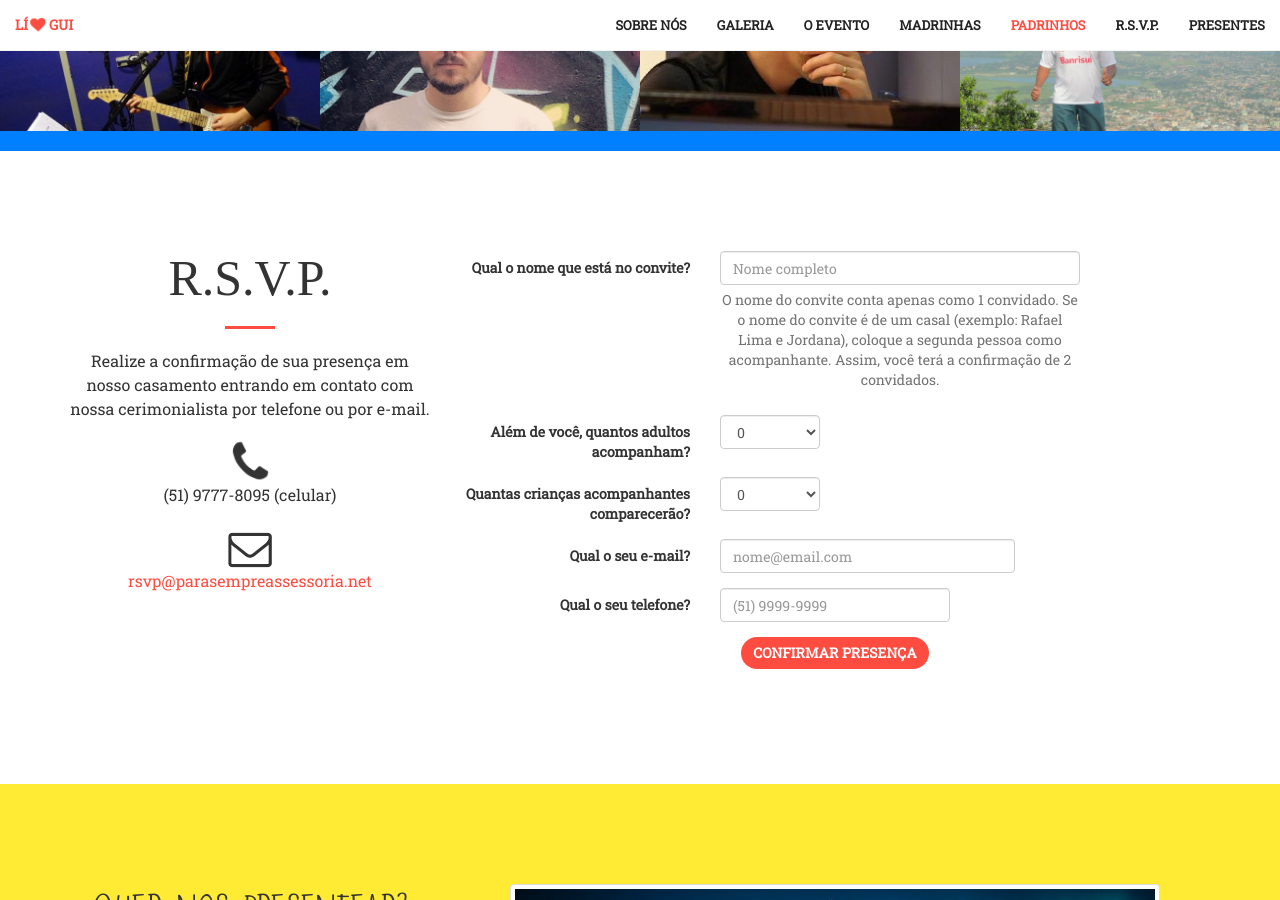
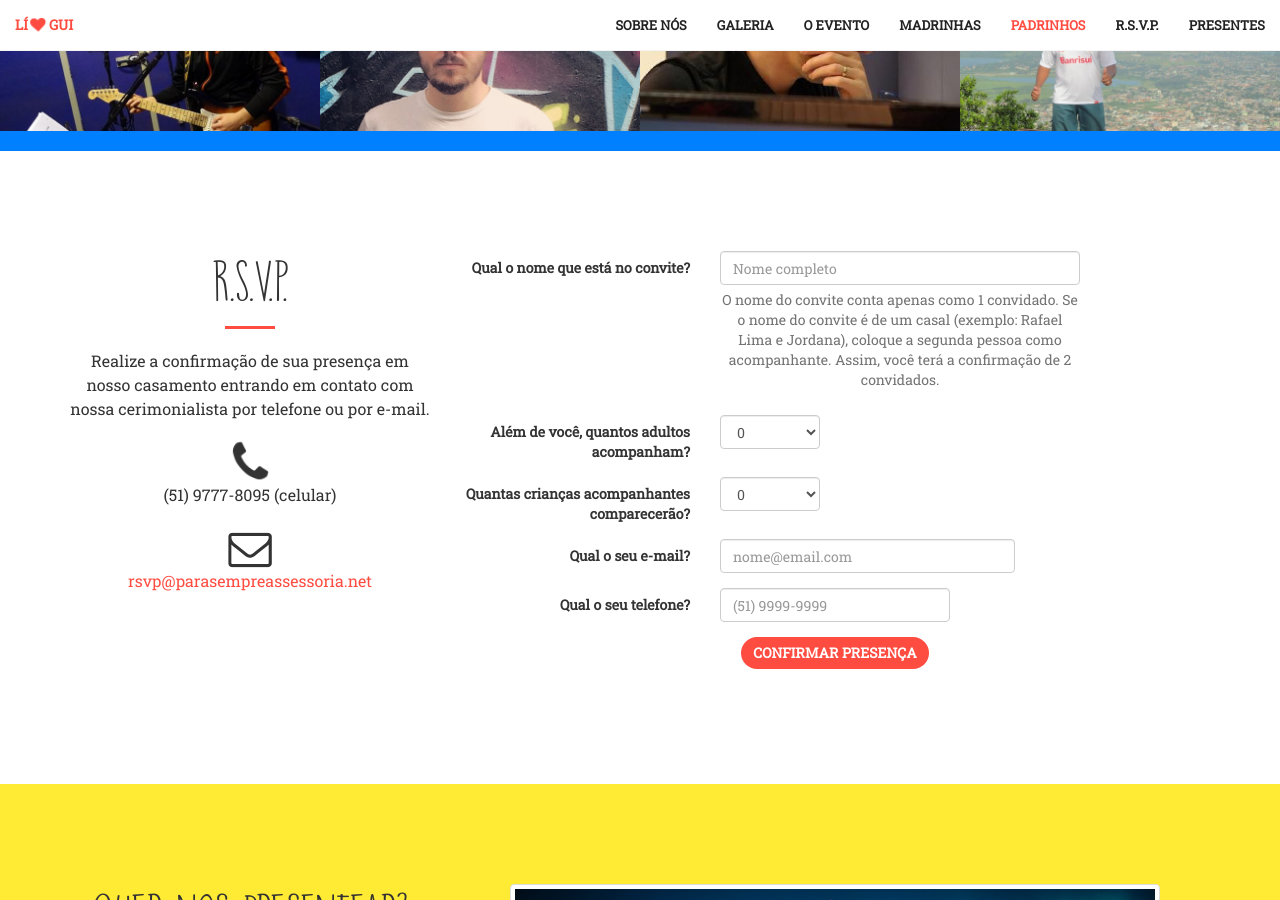
Before and after one commit to taschetto/liegui, a Jekyll site: the page built from index.html, in a window 1280 px wide and 900 px high, scrolled down 3757 px. Built offline with Jekyll 4.4.1, drawn with Linux system fonts in a browser that asks for light colours; some web fonts are replaced.

Commit message:
Update rsvp.html

```diff
--- a/_includes/rsvp.html
+++ b/_includes/rsvp.html
@@ -2,7 +2,7 @@
   <div class="container vcenter">
     <div class="row">
       <div class="col-lg-4 text-center" style="margin-bottom: 20px">
-        <h2 class="section-heading" style="font-family: 'Mango'">R.S.V.P.</h2>
+        <h2 class="section-heading">R.S.V.P.</h2>
         <hr class="primary">
         <p>Realize a confirmação de sua presença em nosso casamento entrando em contato com nossa cerimonialista por telefone ou por e-mail.</p>
         <div class="service-box">
@@ -15,7 +15,10 @@
         </div>
       </div>
       <div id="sucesso" class="col-lg-8 text-center vcenter">
-        <h3 class="section-heading">Sua presença foi confirmada!</h3>
+        <h2 class="section-heading">Recebemos a sua confirmação! Obrigado!</h2>
+        <hr class="primary">
+        <p>Qualquer mudança de planos ou dúvida entre em contato com nossa cerimonialista pelo e-mail ou pelo telefone informados.
+        Confira abaixo os dados enviados da sua confirmação.</p>
         <dl>
           <dt>Nome</dt>
           <dd id="nome"></dd>
```
